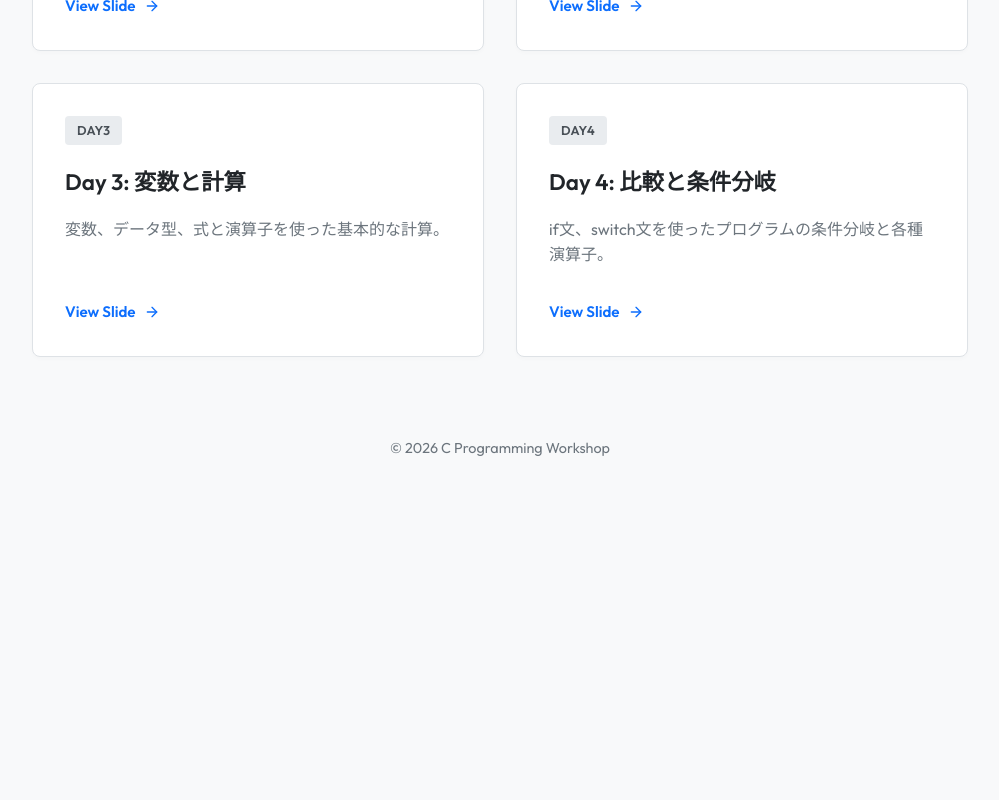
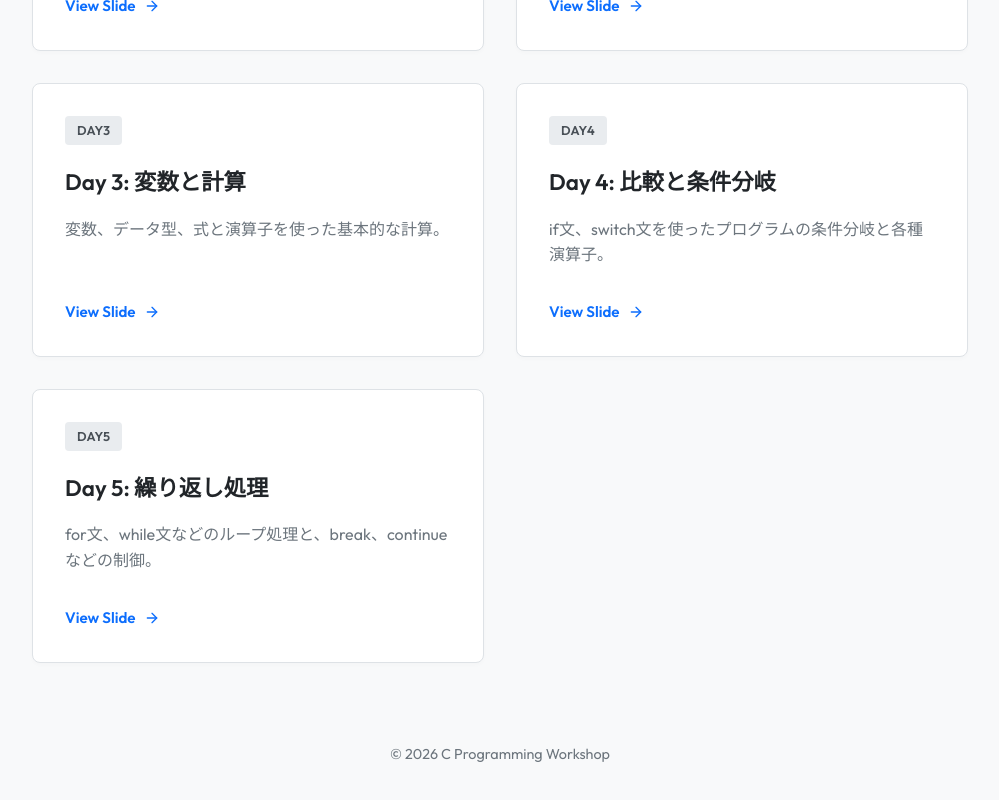
Before and after one commit to KNCT-KPC/2026-lecture-C, a React (Vite) app in the folder portal/: page / in a window 1280 px wide. Shown: the part 547-1347 px from the top of the page, without its empty margins (140-1139 px from the left). Before the commit the page ends 1071 px from the top, so only its background shows below. Built offline with nearby package versions, Linux system fonts and the light colour scheme.

Commit message:
feat: add day5 lecture notes and update portal app component

```diff
--- a/portal/src/App.jsx
+++ b/portal/src/App.jsx
@@ -8,6 +8,7 @@ const slides = [
   { id: 'day2', title: 'Day 2: おまじないの解剖', description: '関数の使い方、文法のルール、printf関数、型の概念。' },
   { id: 'day3', title: 'Day 3: 変数と計算', description: '変数、データ型、式と演算子を使った基本的な計算。' },
   { id: 'day4', title: 'Day 4: 比較と条件分岐', description: 'if文、switch文を使ったプログラムの条件分岐と各種演算子。' },
+  { id: 'day5', title: 'Day 5: 繰り返し処理', description: 'for文、while文などのループ処理と、break、continueなどの制御。' },
 ];
 
 function App() {
```
Also changed, not shown: 1 other file (tests, documents, lock files or other folders).
